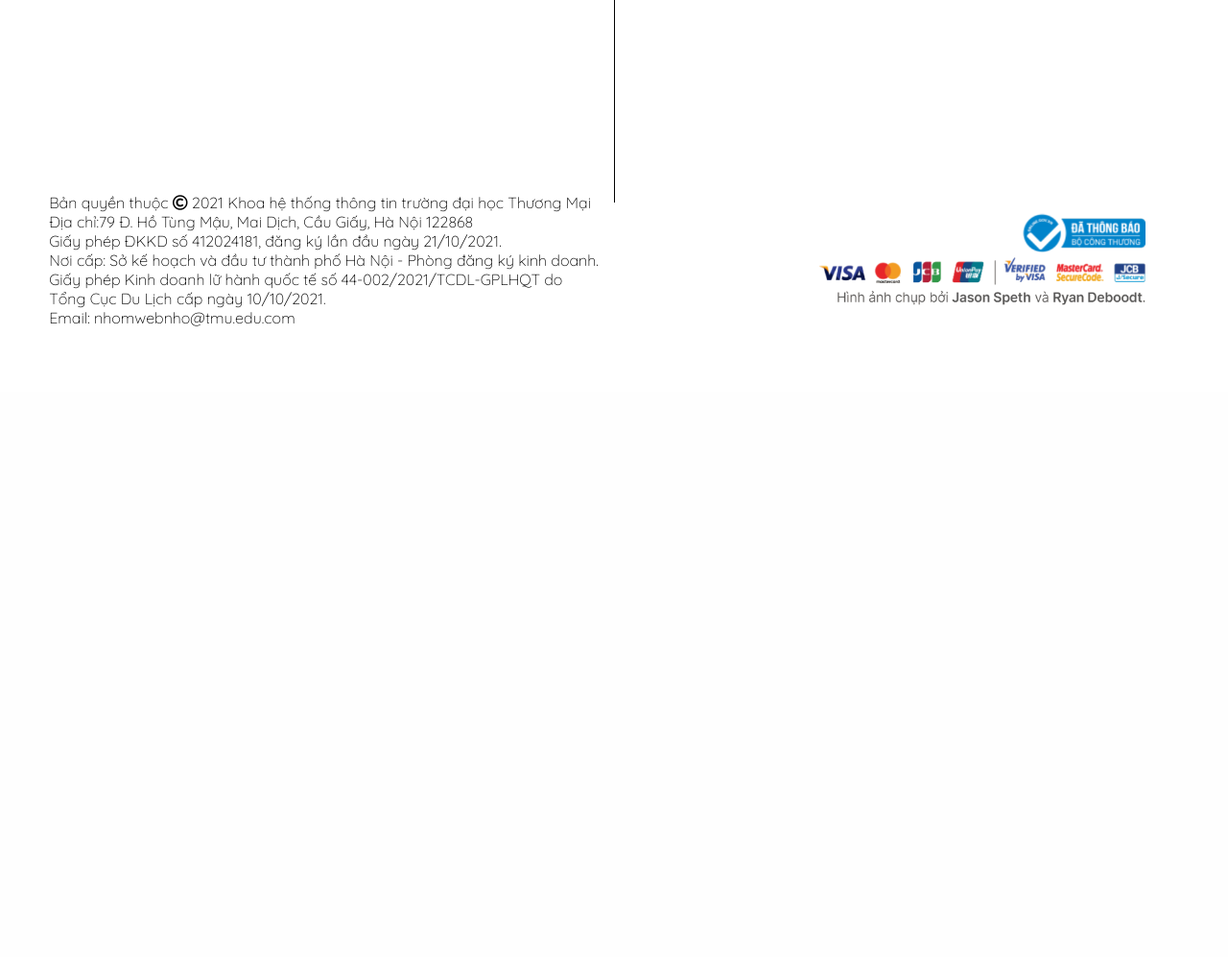
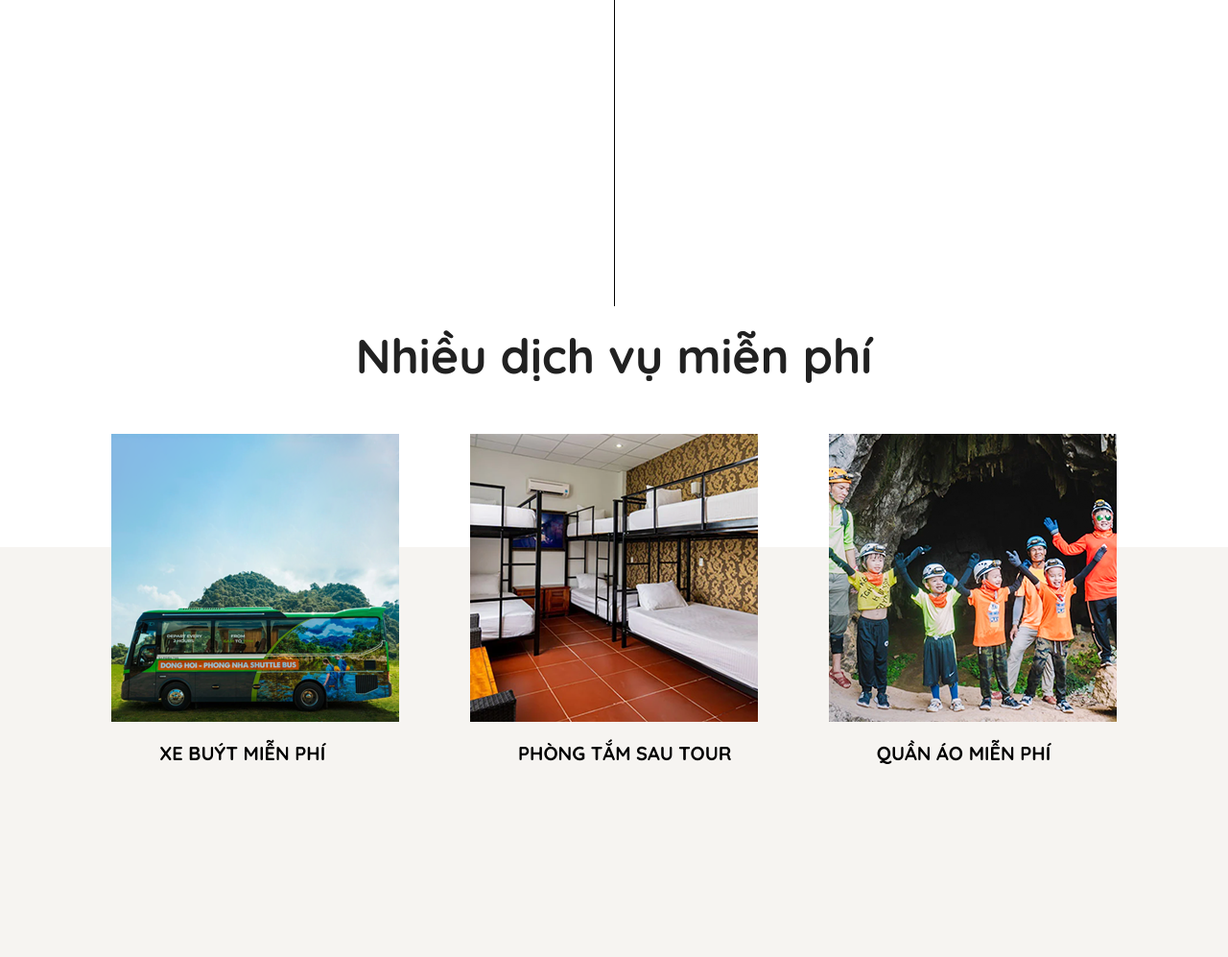
Before and after one commit to tonguyenducmanh/nhomwebkhoas, a PHP site: page /html/thongtingioithieu.html in a window 1280 px wide. Shown: the part 4280-5277 px from the top of the page at 96% size. Before the commit the page ends 4620 px from the top, so only its background shows below. Run offline with PHP 8.4, Linux system fonts and the light colour scheme.

Commit message:
cập nhật phần giới thiệu

```diff
--- a/css/thongtingioithieu.css
+++ b/css/thongtingioithieu.css
@@ -11,8 +11,8 @@ body{
         0 3100px;
     background-size:
         100% 1200px,
-        100% 1000px,
-        100% 800px;
+        100% 3850px,
+        100% 8000px;
     }
 .image-one{
     position: relative;
@@ -112,3 +112,50 @@ body{
     border-left: 1.2px solid rgb(0, 0, 0);
     margin: -80px 50%;
 }
+.three-colume{
+    position: relative;
+    width: 100%;
+    height: 100%;
+    display: flex;
+    justify-content: space-between;
+}
+.image-three{
+    position: relative;
+    width: 300px;
+    height: 300px;
+    background: url("../images/anh17.png") no-repeat;
+    margin-left: 65px;
+}
+.image-four{
+    position: relative;
+    width: 300px;
+    height: 300px;
+    background: url("../images/anh18.png") no-repeat;
+}
+.image-five{
+    position: relative;
+    width: 300px;
+    height: 300px;
+    background: url("../images/anh19.png") no-repeat;
+    margin-right: 65px;
+}
+.image-link{
+    position: absolute;
+    text-decoration: none;
+    font-family: 'Quicksand', sans-serif;
+    font-weight: 700;
+    color: rgb(0, 0, 0);
+    font-size: 20px;
+    padding-top: 320px;
+    padding-left: 50px;
+    text-transform: uppercase;
+}
+.bold-text-two{
+    font-family: 'Quicksand', serif;
+    font-size: 50px;
+    color:#212121;
+    text-align: center;
+    font-weight: 700;
+    padding: 100px;
+    padding-bottom: 50px;
+}
--- a/html/thongtingioithieu.html
+++ b/html/thongtingioithieu.html
@@ -135,21 +135,16 @@ Sau nhiều lần cố gắng tìm kiếm nhưng thất bại, mọi người đ
                  </div>
              </div>
              <div class="straight-line-three"> <br><br><br><br><br><br><br><br><br><br><br>
-                <br><br><br><br><br><br>
+                <br><br><br><br><br><br><br><br><br><br><br><br>
             </div>
-
-
-
-
-
-
-
-
-
-
-
-
-
+            <div class="bold-text-two">
+                Nhiều dịch vụ miễn phí
+            </div>
+            <div class="three-colume">
+                <div class="image-three"><a href="#" class='image-link'>Xe buýt miễn phí</a></div>
+                <div class="image-four"><a href="#" class='image-link'>Phòng tắm sau tour</a></div>
+                <div class="image-five"><a href="#" class='image-link'>Quần áo miễn phí</a></div>
+            </div><br><br><br><br><br><br><br><br><br><br><br><br>
         </div>
         <div class="footer-container">
             <div class="footer-container-left">
--- a/index.html
+++ b/index.html
@@ -19,6 +19,8 @@
     <link href="https://fonts.googleapis.com/css2?family=Special+Elite&display=swap" rel="stylesheet">
     <link href="https://fonts.googleapis.com/css2?family=Quicksand:wght@300&display=swap" rel="stylesheet">
     <link href="https://fonts.googleapis.com/css2?family=Playfair+Display:wght@900&display=swap" rel="stylesheet">
+    <link href="https://fonts.googleapis.com/css2?family=Quicksand:wght@600&display=swap" rel="stylesheet">
+    <link href="https://fonts.googleapis.com/css2?family=Quicksand:wght@700&display=swap" rel="stylesheet">
     <!--toàn bộ font chữ được dùng-->
 </head>
 <body>
@@ -103,8 +105,6 @@
             <div class="image-two"><a href="html/thongtindiadiem.html" class='image-link'>Xem thêm</a></div>
             <div class="image-three"><a href="html/thongtindiadiem.html" class='image-link'>Xem thêm</a></div>
             <div class="image-four"><a href="html/thongtindiadiem.html" class='image-link'>xem thêm</a></div>
-            <link href="https://fonts.googleapis.com/css2?family=Quicksand:wght@600&display=swap" rel="stylesheet">
-            <link href="https://fonts.googleapis.com/css2?family=Quicksand:wght@700&display=swap" rel="stylesheet">
         </div>
         <div class="straight-line"> <br><br><br><br><br><br><br><br><br><br><br>
         </div>
```
Also changed, not shown: css/thongtindiadiem.css (line endings or trailing spaces), images/anh17.png (added), images/anh18.png (added), images/anh19.png (added).
